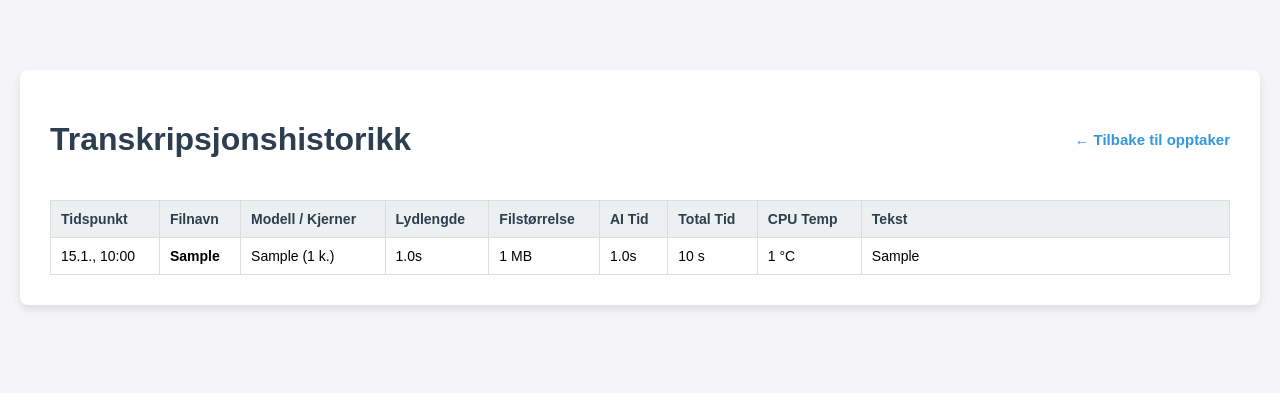
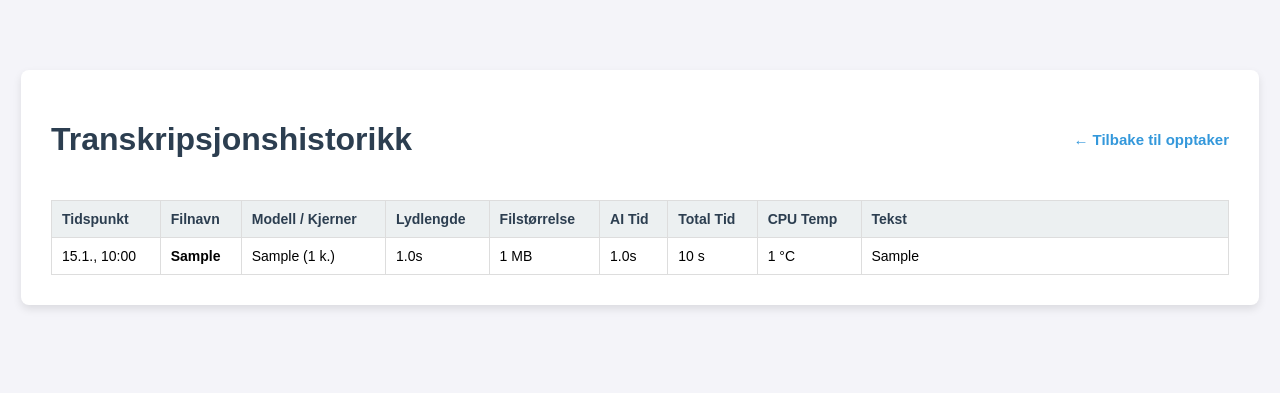
Before and after one commit to 186510kristoffer/whisper-webapp, a FastAPI app: page /historikk in a window 1280 px wide. Shown: the top 393 px of the page. Run offline with FastAPI, Linux system fonts and the light colour scheme; tables that the repository leaves empty hold one stand-in row (values such as "Sample post").

Commit message:
oppdaterer historikk siden

```diff
--- a/templates/historikk.html
+++ b/templates/historikk.html
@@ -4,10 +4,10 @@
     <meta charset="UTF-8">
     <meta name="viewport" content="width=device-width, initial-scale=1.0">
     <title>Transkripsjonshistorikk</title>
-    <link rel="stylesheet" href="/static/style.css?v=5">
+    <link rel="stylesheet" href="/static/style.css?v=6">
 </head>
 <body>
-    <div class="container" style="max-width: 1200px;">
+    <div class="container" style="max-width: 95%;">
         <div style="display: flex; justify-content: space-between; align-items: center; margin-bottom: 20px;">
             <h1>Transkripsjonshistorikk</h1>
             <a href="/" class="nav-lenke">← Tilbake til opptaker</a>
@@ -35,6 +35,6 @@
         </div>
     </div>
 
-    <script src="/static/historikk.js"></script>
+    <script src="/static/historikk.js?v=3"></script>
 </body>
 </html>
```
